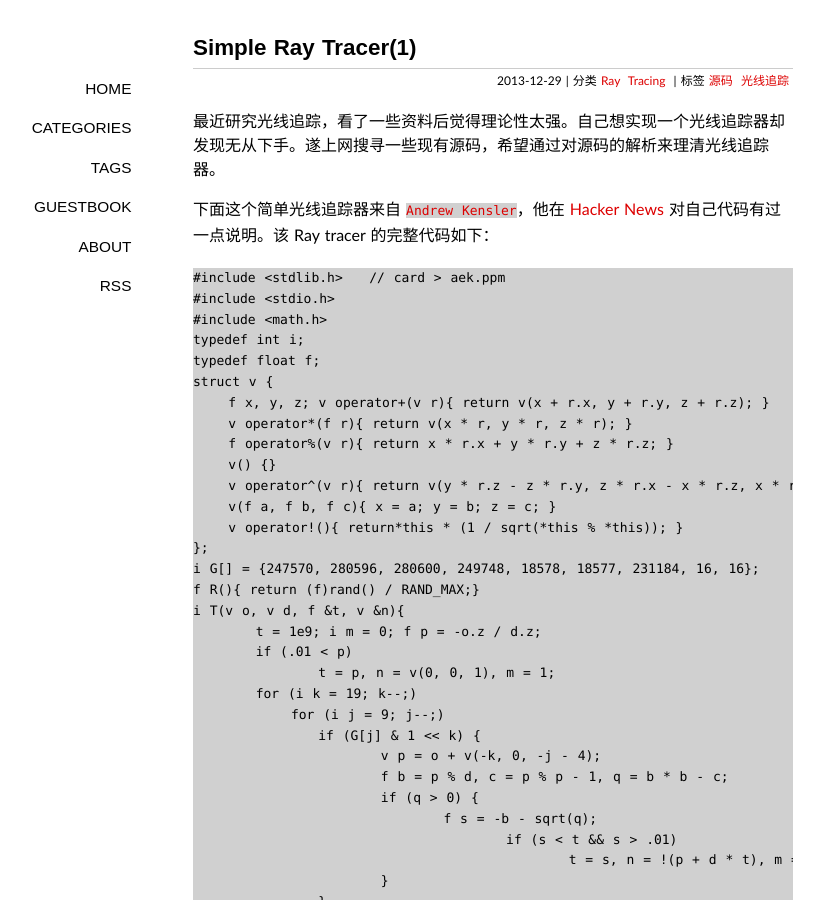
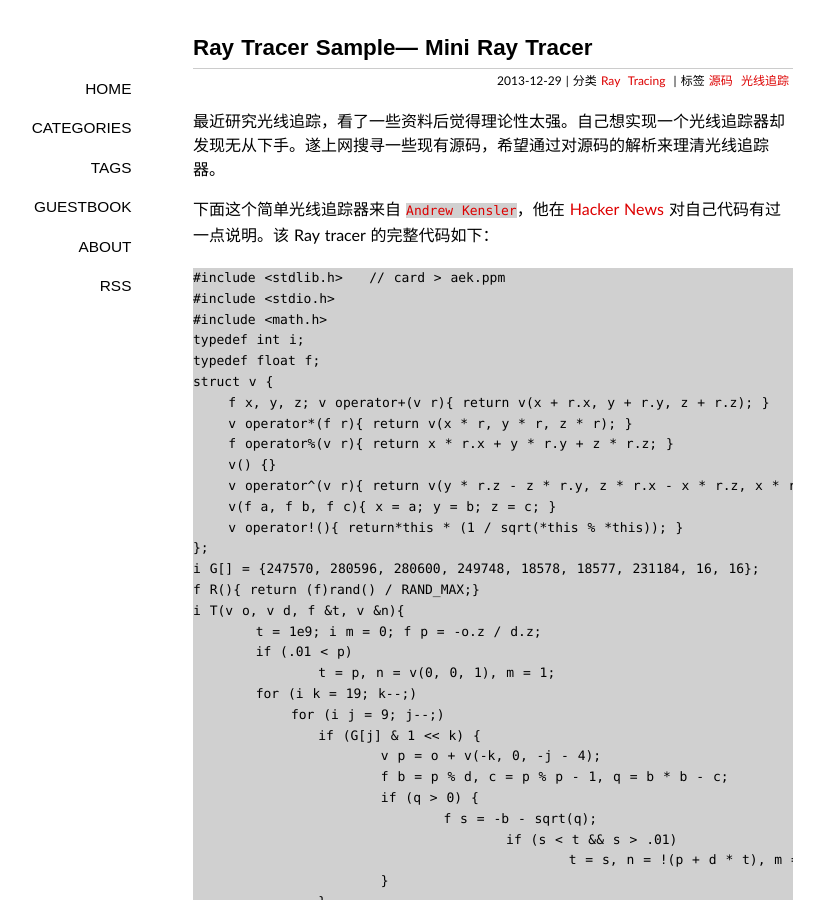
Before and after one commit to keyring/keyring.github.io, a Jekyll site: the page built from _posts/2013-12-29-raytracer.md, in a window 1280 px wide and 900 px high. Shown: the whole window, without its empty margins (147-971 px from the left). Built offline with Jekyll 4.4.1, drawn with Linux system fonts in a browser that asks for light colours; some web fonts are replaced; Markdown is read by kramdown in place of the engine named in the settings; comment, search, counter and statistics services are not loaded.

Commit message:
change title

```diff
--- a/_posts/2013-12-29-raytracer.md
+++ b/_posts/2013-12-29-raytracer.md
@@ -1,7 +1,7 @@
 ---
 data: 2013-12-29
 layout: post
-title: Simple Ray Tracer(1)
+title: Ray Tracer Sample— Mini Ray Tracer
 categories: Ray Tracing
 tags: 源码 光线追踪
 ---
```
